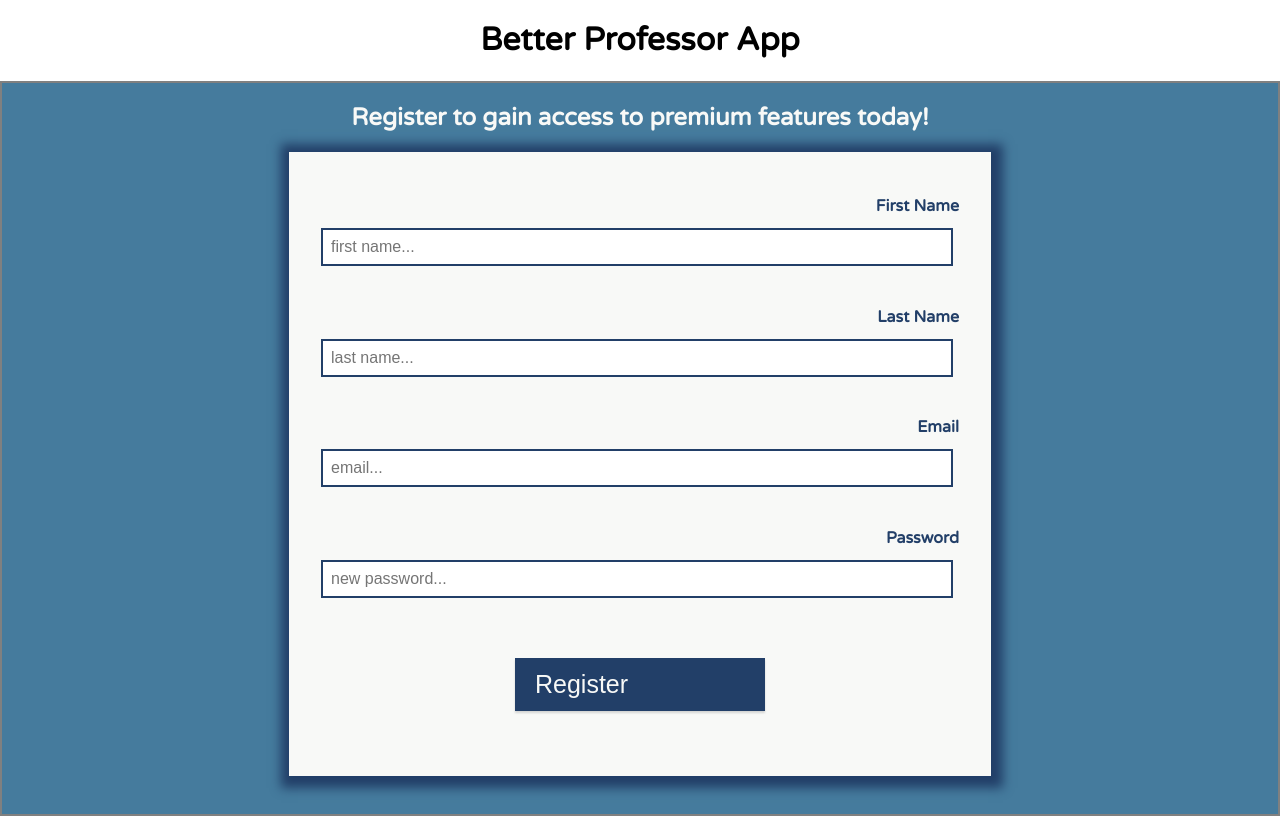
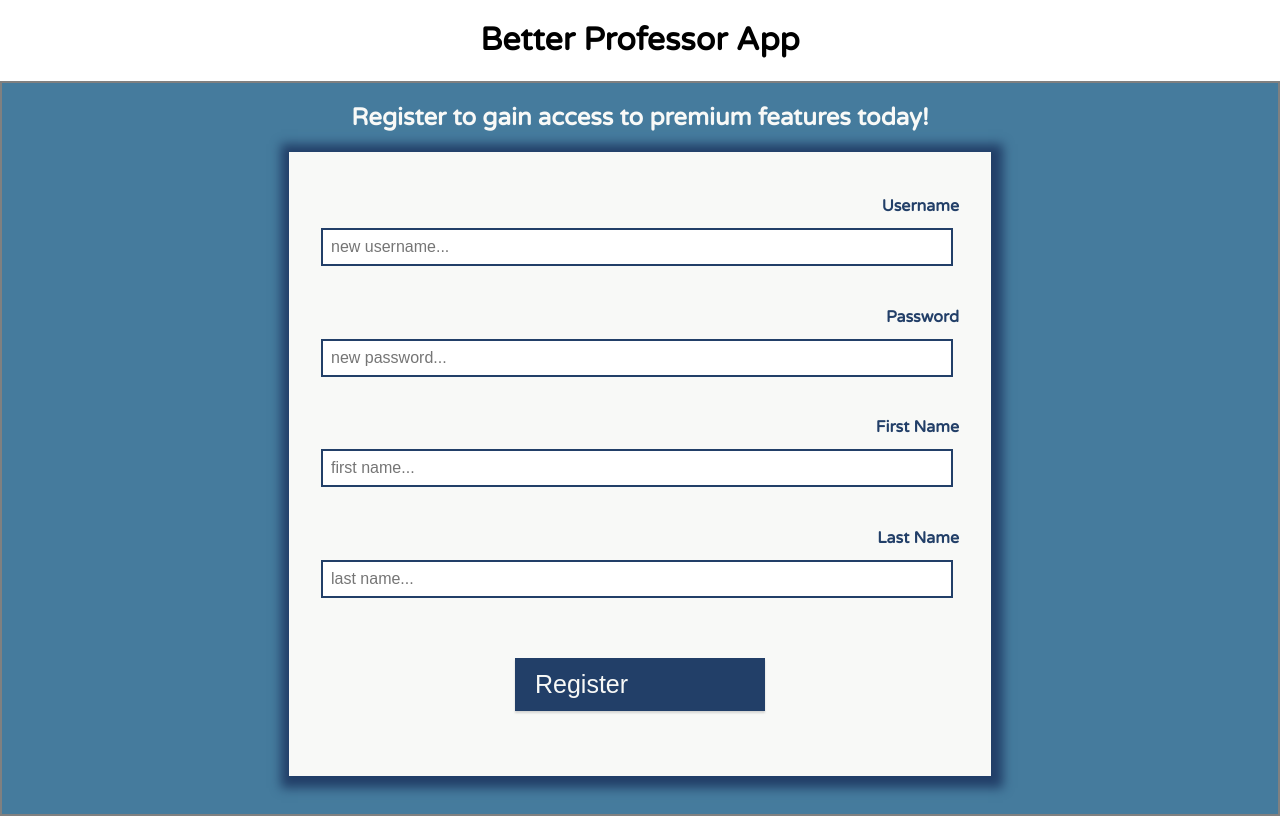
Before and after one commit to Build-Week-Better-Professor/Front-end, a React (Create React App) app in the folder client/: page / in a window 1280 px wide. Built offline with nearby package versions, Linux system fonts and the light colour scheme.

Commit message:
user registration form posts to backend

```diff
--- a/client/src/Registration/Register.js
+++ b/client/src/Registration/Register.js
@@ -1,13 +1,15 @@
 import React, {useState} from "react";
 import styled from "styled-components";
+import axios from "axios";
+
 
 const Register = () => {
     // gets data from form
     const [formData, setFormData] = useState({
-      firstName: "",
-      lastName: "",
-      email: "",
-      role: ""
+      username: "",
+      password: "",
+      first_name: "",
+      last_name: ""
     });
     // stores real time change in the form input
     const changeHandler = event => {
@@ -19,7 +21,10 @@ const Register = () => {
     // from PostUsers as props
     const submitForm = event => {
       event.preventDefault();
-      setFormData({ firstName: "", lastName: "", email: "", password: ""});
+      setFormData({ username: "", password: "", first_name: "", last_name: "",});
+      axios.post('https://better-professor-backend.herokuapp.com/users/register', formData)
+              .then(res => console.log(res.data) )
+              .catch(err => console.log(err.response));
     }
     const StyledForm = styled.form`
     width: 50%;
@@ -70,30 +75,14 @@ const Register = () => {
     `;
     return (
       <StyledForm onSubmit={submitForm}>
-        <label htmlFor="firstName">First Name</label>
-        <input
-              name="firstName"
-              id="firstName"
+          <label htmlFor="username">Username</label>
+          <input
+              name="username"
+              id="username"
               type="text"
-              placeholder="first name..."
+              placeholder="new username..."
               onChange={changeHandler}
-              value={formData.firstName}/>
-        <label htmlFor="lastName">Last Name</label>
-        <input
-              name="lastName"
-              id="lastName"
-              type="text"
-              placeholder="last name..."
-              onChange={changeHandler}
-              value={formData.lastName}/>
-          <label htmlFor="email">Email</label>
-          <input
-              name="email"
-              id="email"
-              type="email"
-              placeholder="email..."
-              onChange={changeHandler}
-              value={formData.email}/>
+              value={formData.username}/>
           <label htmlFor="password">Password</label>
           <input
               name="password"
@@ -102,6 +91,22 @@ const Register = () => {
               placeholder="new password..."
               onChange={changeHandler}
               value={formData.password}/>
+          <label htmlFor="first_name">First Name</label>
+        <input
+              name="first_name"
+              id="first_name"
+              type="text"
+              placeholder="first name..."
+              onChange={changeHandler}
+              value={formData.first_name}/>
+        <label htmlFor="last_name">Last Name</label>
+        <input
+              name="last_name"
+              id="last_name"
+              type="text"
+              placeholder="last name..."
+              onChange={changeHandler}
+              value={formData.last_name}/>
         <button type="submit">Register</button>
       </StyledForm>
     );
```
